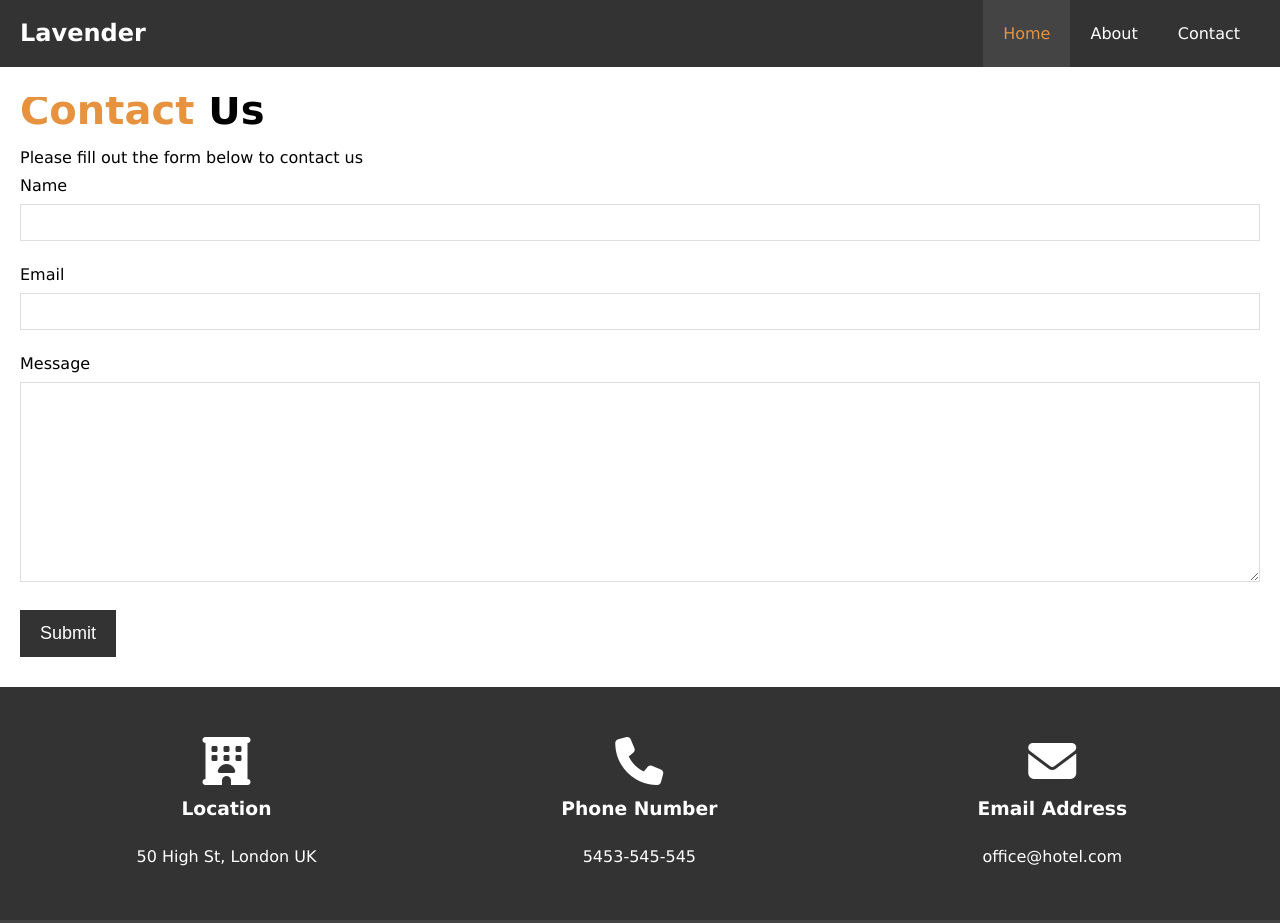
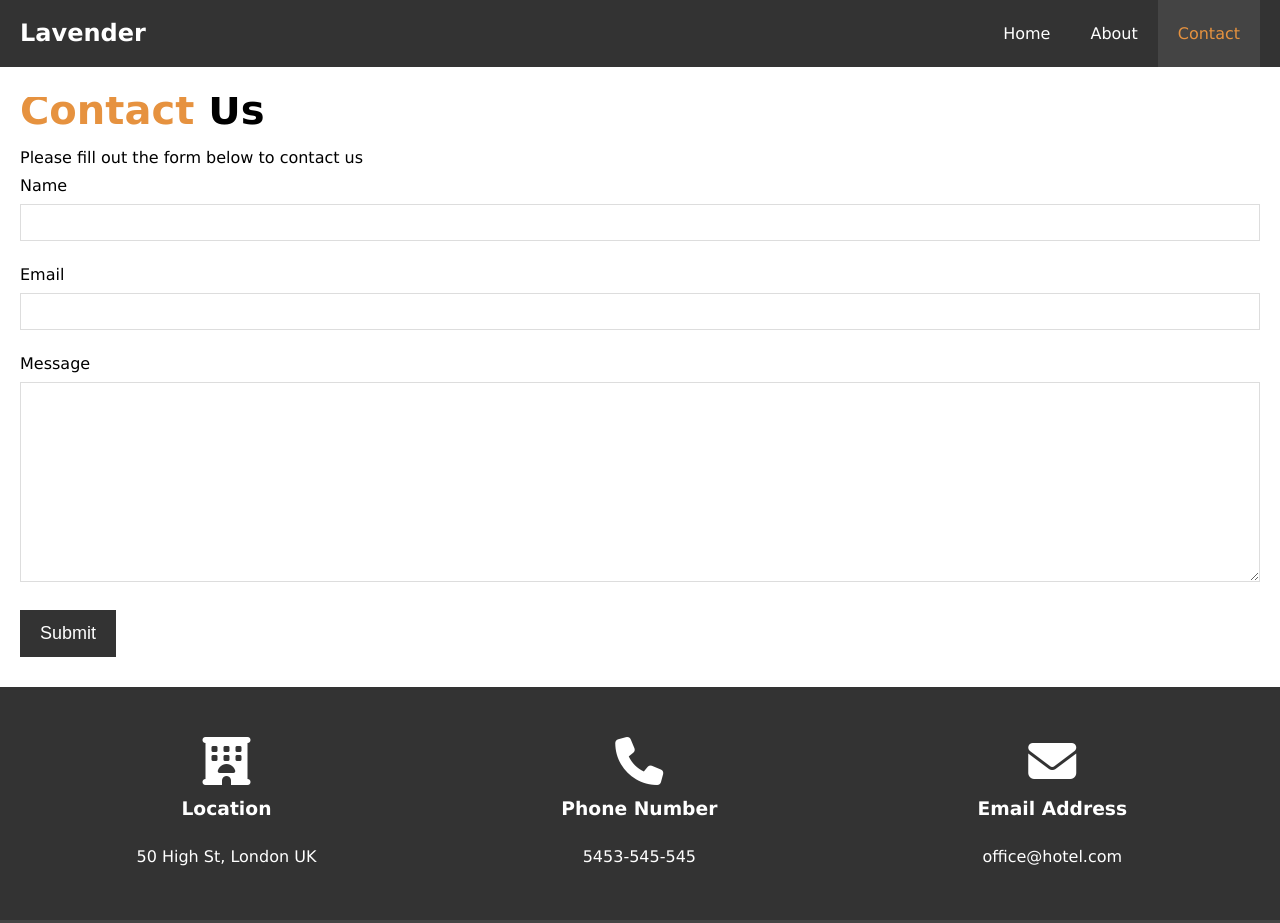
Before and after one commit to marcin-marciszewski/hotelWebsite, a plain HTML site: page contact.html in a window 1280 px wide. Shown: the top 923 px of the page. Drawn offline with Linux system fonts and the light colour scheme.

Commit message:
Current class put in right tabs

```diff
--- a/contact.html
+++ b/contact.html
@@ -24,9 +24,9 @@
                     <span class="third-bar bar"></span>
                 </div>
                 <ul class="links">
-                    <li><a href="index.html" class="current menu-item">Home</a></li>
+                    <li><a href="index.html" class=" menu-item">Home</a></li>
                     <li><a href="about.html" class="menu-item">About</a></li>
-                    <li><a href="contact.html" class="menu-item">Contact</a></li>
+                    <li><a href="contact.html" class="current menu-item">Contact</a></li>
                 </ul>
             </div>
         </nav>
```
Also changed, not shown: about.html (+2 -2 lines).
